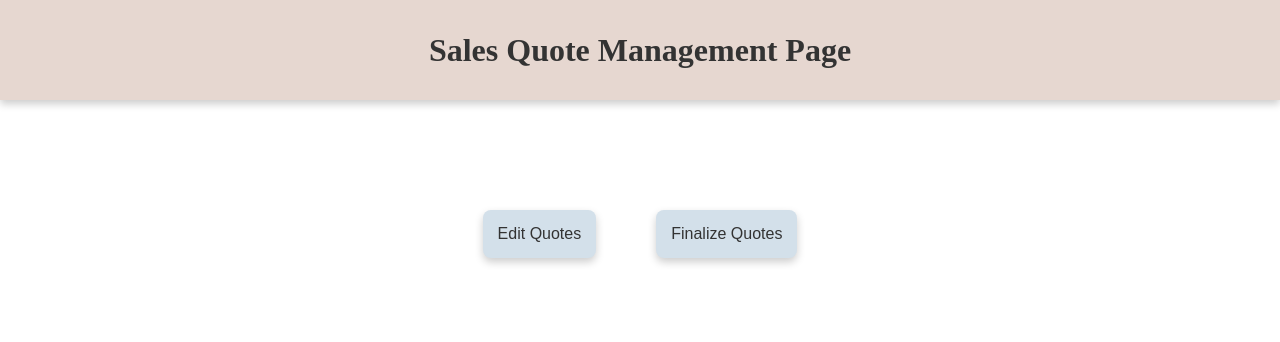
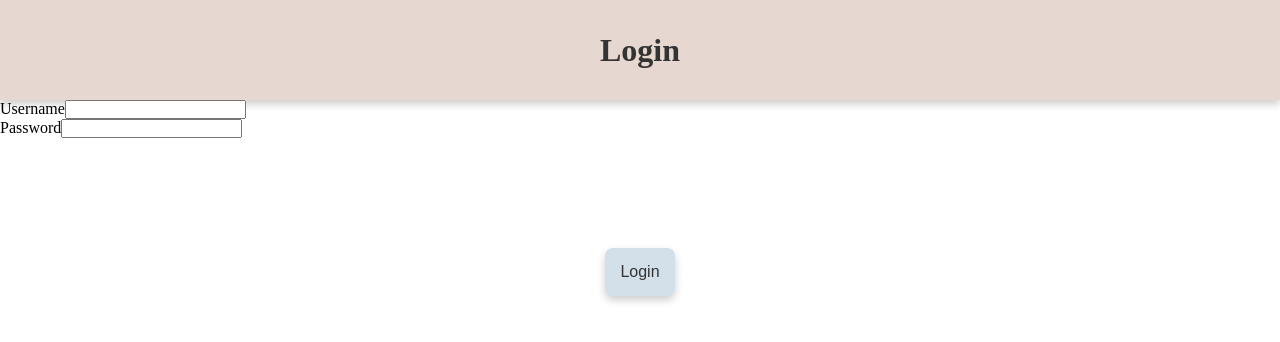
Before and after one commit to JTabb1213/CSCI467Project, an Angular app in the folder sales-associate-page/: page /sales-quotes in a window 1280 px wide. Shown: the top 342 px of the page. Built offline with nearby package versions, Linux system fonts and the light colour scheme.

Commit message:
Added login page for sales associate

```diff
--- a/sales-associate-page/src/app/components/run-quotes/run-quotes.component.css
+++ b/sales-associate-page/src/app/components/run-quotes/run-quotes.component.css
@@ -58,3 +58,9 @@ body {
   background-color: #8aa7ab;
   transform: scale(1.02);
 }
+
+.error-message {
+  color: red;
+  font-weight: bold;
+  margin-top: 10px;
+}
--- a/sales-associate-page/src/app/components/run-quotes/run-quotes.component.html
+++ b/sales-associate-page/src/app/components/run-quotes/run-quotes.component.html
@@ -1,10 +1,25 @@
 <header class="main-header">
-    <h1>Sales Quote Management Page</h1>
-  </header>
+  <h1>Login</h1>
+</header>
 
-  <div class="button-container">
-    <button class="action-button" (click)="navigateToEditQuotes()"> Edit Quotes </button>
-    <button class="action-button" (click)="toFinalizeQuotes()"> Finalize Quotes </button>
+<div class="form-container">
+  <div *ngIf="loginErrorMessage" class="error-message">
+    {{ loginErrorMessage }}
   </div>
+  <form (ngSubmit)="onLogin()">
+    <div class="input-group">
+      <label for="username">Username</label>
+      <input type="text" id="username" class="form-input" [(ngModel)]="username" name="username" required>
+    </div>
+    <div class="input-group">
+      <label for="password">Password</label>
+      <input type="password" id="password" class="form-input" [(ngModel)]="password" name="password" required>
+    </div>
+    <div class="button-container">
+      <button type="submit" class="action-button">Login</button>
+    </div>
+  </form>
+</div>
+
 
   <router-outlet></router-outlet>
--- a/sales-associate-page/src/app/components/run-quotes/run-quotes.component.ts
+++ b/sales-associate-page/src/app/components/run-quotes/run-quotes.component.ts
@@ -1,19 +1,45 @@
 import { Component } from '@angular/core';
 import { RouterModule } from '@angular/router';
 import { Router } from '@angular/router';
+import { FormsModule } from '@angular/forms';
+import { CustomerService } from '../../services/customer-db.service';
+import { associateLogin } from '../../models/customer.model';
+import { CommonModule } from '@angular/common';
 
 @Component({
   selector: 'app-run-quotes',
   standalone: true,
-  imports: [RouterModule],
+  imports: [RouterModule, FormsModule, CommonModule],
   templateUrl: './run-quotes.component.html',
   styleUrl: './run-quotes.component.css'
 })
 export class RunQuotesComponent {
-  constructor(private router: Router) { }
+  constructor(private router: Router, private apiService: CustomerService) { }
 
-  navigateToEditQuotes() {
-    this.router.navigate(['/edit']);
+  username: string = '';
+  password: string = '';
+  loginErrorMessage: string = '';
+
+  //navigateToEditQuotes() {
+  // this.router.navigate(['/edit']);
+  //}
+
+  onLogin() {
+    console.log("attemted login")
+    console.log(this.username, this.password)
+    const login: associateLogin = { //get details for the order, store them in model
+      username: this.username,
+      passwrd: this.password
+    };
+
+    console.log("login: ", login)
+    this.apiService.associateLogin(login).subscribe((data: associateLogin) => {
+      console.log("login was succesful", data); // Logging response from the backend
+      this.router.navigate(['/edit']);
+    }, error => {
+      this.loginErrorMessage = 'Login failed: Incorrect username or password.';
+      console.error('Error logging in:', error);
+    });
   }
 
   toFinalizeQuotes() {
--- a/sales-associate-page/src/app/models/customer.model.ts
+++ b/sales-associate-page/src/app/models/customer.model.ts
@@ -15,3 +15,8 @@ export interface EnterQuotes {
     description: string;
     secretNotes: string;
 }
+
+export interface associateLogin {
+    username: string;
+    passwrd: string;
+}
--- a/sales-associate-page/src/app/sales-quotes/sales-quotes.module.ts
+++ b/sales-associate-page/src/app/sales-quotes/sales-quotes.module.ts
@@ -1,6 +1,6 @@
 import { NgModule } from '@angular/core';
 import { CommonModule } from '@angular/common';
-
+import { FormsModule } from '@angular/forms';
 import { SalesQuotesRoutingModule } from './sales-quotes-routing.module';
 
 
@@ -8,7 +8,8 @@ import { SalesQuotesRoutingModule } from './sales-quotes-routing.module';
   declarations: [],
   imports: [
     CommonModule,
-    SalesQuotesRoutingModule
+    SalesQuotesRoutingModule,
+    FormsModule
   ]
 })
 export class SalesQuotesModule { }
--- a/sales-associate-page/src/app/services/customer-db.service.ts
+++ b/sales-associate-page/src/app/services/customer-db.service.ts
@@ -1,7 +1,7 @@
 import { Injectable } from '@angular/core';
 import { HttpClient } from '@angular/common/http';
 import { Observable } from 'rxjs';
-import { Customer, EnterQuotes } from '../models/customer.model';
+import { Customer, EnterQuotes, associateLogin } from '../models/customer.model';
 @Injectable({
   providedIn: 'root', // This makes the service available throughout the app
 })
@@ -26,4 +26,8 @@ export class CustomerService {
   getQuotes(): Observable<any> {
     return this.http.get<EnterQuotes>(`${this.apiUrl}/view_all_quotes`);
   }
+
+  associateLogin(user: associateLogin): Observable<any> {
+    return this.http.post<any>(`${this.apiUrl}/attempt_associate_login`, user);
+  }
 }
```
Also changed, not shown: 2 other files (tests, documents, lock files or other folders). Lines whose indentation alone changed are shown as unchanged.
